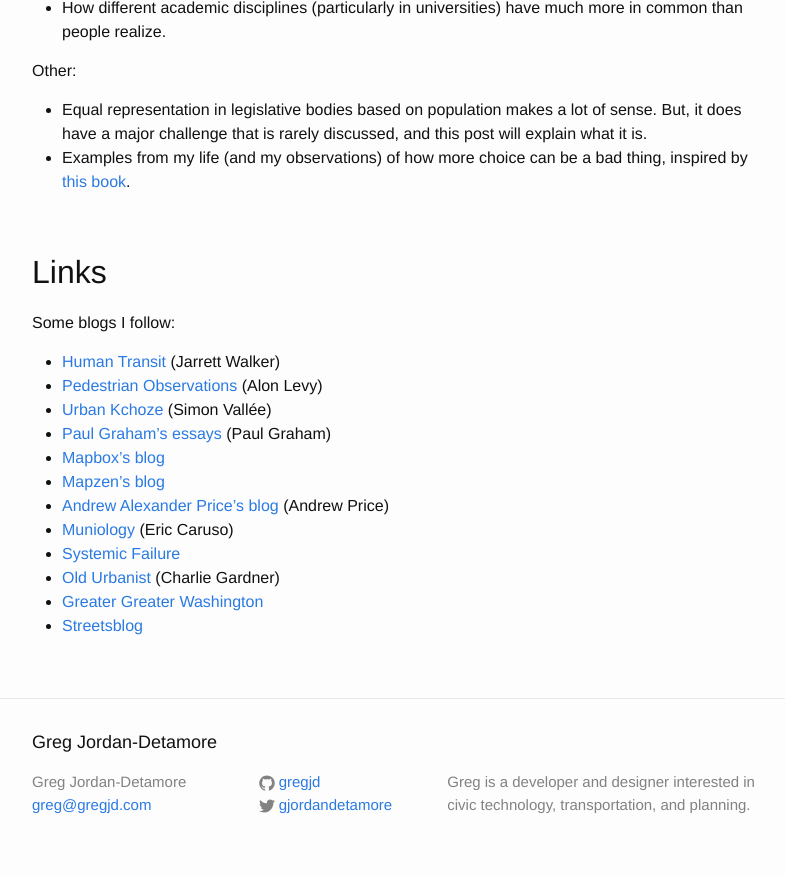
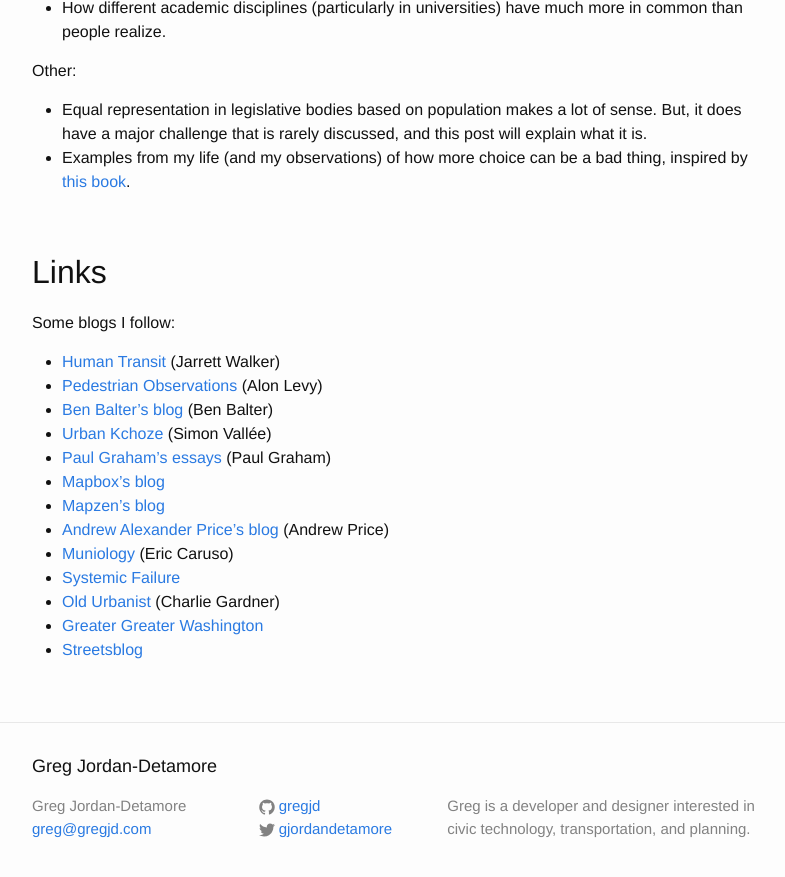
Before and after one commit to gregjd/gregjd.github.io, a Jekyll site: the page built from blog/index.md, in a window 1280 px wide and 900 px high, scrolled down 1482 px. Shown: the top 877 px of the window, without its empty margins (238-1023 px from the left). Built offline with Jekyll 4.4.1, drawn with Linux system fonts in a browser that asks for light colours; Markdown is read by kramdown in place of the engine named in the settings.

Commit message:
Add Ben Balter's blog to links

```diff
--- a/blog/index.md
+++ b/blog/index.md
@@ -62,6 +62,7 @@
 
 * [Human Transit](http://www.humantransit.org/) (Jarrett Walker)
 * [Pedestrian Observations](http://pedestrianobservations.wordpress.com/) (Alon Levy)
+* [Ben Balter's blog](http://ben.balter.com/) (Ben Balter)
 * [Urban Kchoze](http://urbankchoze.blogspot.com/) (Simon Vallée)
 * [Paul Graham's essays](http://paulgraham.com/articles.html) (Paul Graham)
 * [Mapbox's blog](https://www.mapbox.com/blog/)
```
